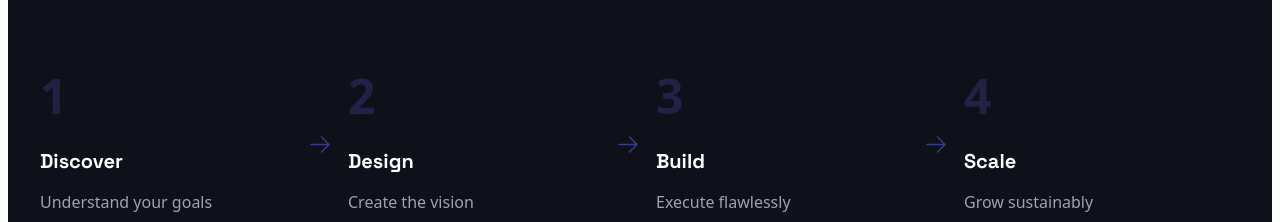
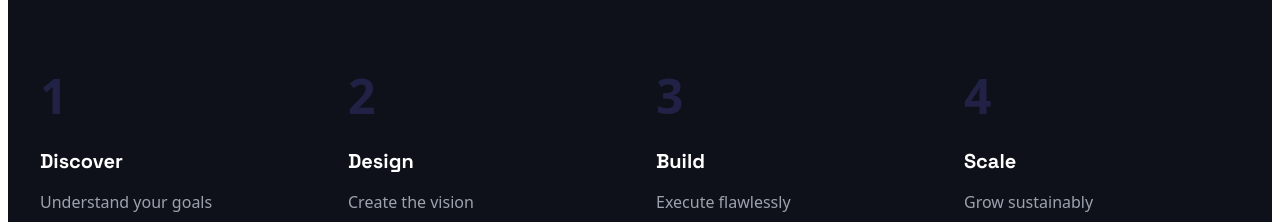
Before and after one commit to justvaluex/Lavien-ventures-, a Next.js app: page / in a window 1280 px wide. Shown: the part 3502-3724 px from the top of the page. Built offline with nearby package versions, Linux system fonts and the light colour scheme.

Commit message:
Fix TypeScript error in process steps arrow display

```diff
--- a/src/app/page.tsx
+++ b/src/app/page.tsx
@@ -514,7 +514,7 @@ export default function Home() {
                     top: '50%',
                     right: '-1rem',
                     transform: 'translateY(-50%)',
-                    display: { sm: 'block', lg: 'block' }
+                    display: 'none'
                   }}>
                     <svg xmlns="http://www.w3.org/2000/svg" fill="none" viewBox="0 0 24 24" strokeWidth="1.5" stroke="rgba(99,102,241,0.5)" width="24" height="24">
                       <path strokeLinecap="round" strokeLinejoin="round" d="M13.5 4.5 21 12m0 0-7.5 7.5M21 12H3"></path>
```
